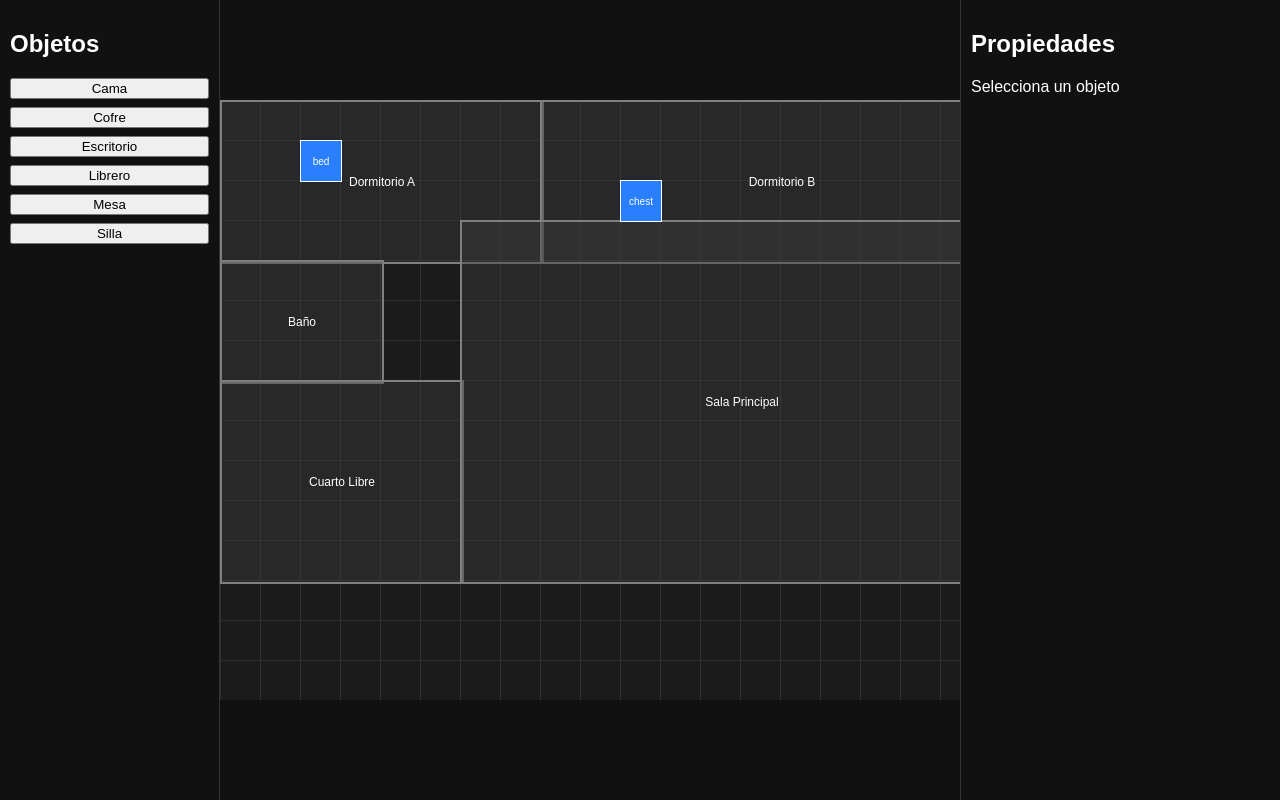
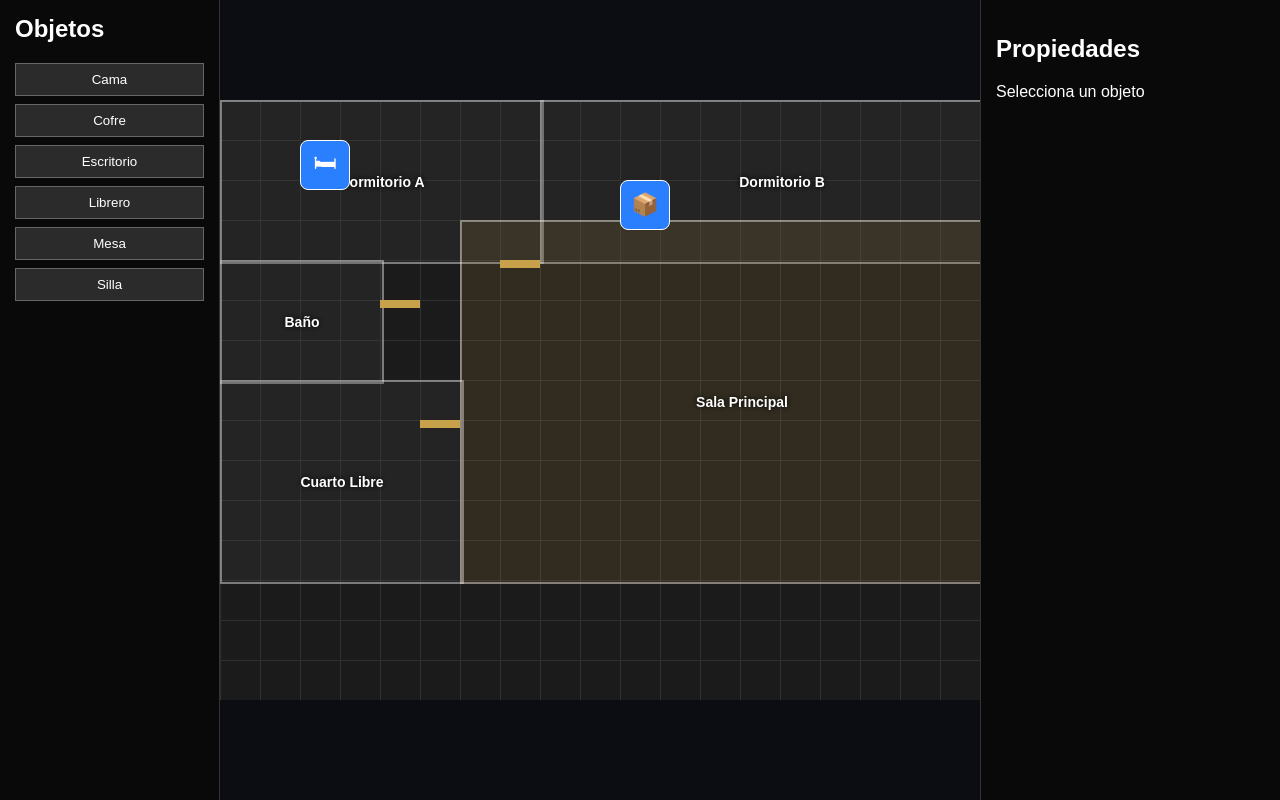
Before and after one commit to Golden-Ganso/West-Marches---Reynosa, a plain HTML site: page gremio.html in a window 1280 px wide. Drawn offline with Linux system fonts and the light colour scheme.

Commit message:
Se mejora croquis

```diff
--- a/css/gremio.css
+++ b/css/gremio.css
@@ -1,29 +1,44 @@
 body {
     margin: 0;
     font-family: Arial, sans-serif;
-    background: #111;
+    background: #0b0d12;
     color: white;
 }
 
 .guild-layout {
     display: grid;
-    grid-template-columns: 220px 1fr 320px;
+    grid-template-columns: 220px 1fr 300px;
     height: 100vh;
 }
 
 .catalog {
     border-right: 1px solid #333;
-    padding: 10px;
+    padding: 15px;
+    background: #090909;
 }
 
-.properties {
-    border-left: 1px solid #333;
-    padding: 10px;
+.catalog h2 {
+    margin-top: 0;
 }
 
 .catalog button {
     width: 100%;
     margin-bottom: 8px;
+    padding: 8px;
+    background: #2b2b2b;
+    color: white;
+    border: 1px solid #666;
+    cursor: pointer;
+}
+
+.catalog button:hover {
+    background: #444;
+}
+
+.properties {
+    border-left: 1px solid #333;
+    padding: 15px;
+    background: #090909;
 }
 
 .map-container {
@@ -34,6 +49,7 @@ body {
 }
 
 #guild-grid {
+
     position: relative;
 
     width: 800px;
@@ -49,33 +65,94 @@ body {
 }
 
 .room {
+
     position: absolute;
 
-    border: 2px solid #808080;
-    background-color: rgba(60,60,60,0.4);
+    border: 2px solid rgba(255,255,255,.40);
+
+    background: rgba(70,70,70,.20);
 
     display: flex;
+
     justify-content: center;
+
     align-items: center;
 
-    font-size: 12px;
+    font-size: 14px;
+
+    font-weight: bold;
+
+    color: white;
+
+    text-shadow: 0 0 5px black;
 }
 
 .object {
+
     position: absolute;
 
-    width: 40px;
-    height: 40px;
+    width: 48px;
+    height: 48px;
+
+    border-radius: 8px;
 
     background: #2a7fff;
 
     border: 1px solid white;
 
     display: flex;
+
     justify-content: center;
+
     align-items: center;
+
+    font-size: 22px;
 
     cursor: pointer;
 
-    font-size: 10px;
+    z-index: 10;
 }
+
+.object:hover {
+    transform: scale(1.1);
+}
+
+.door {
+
+    position:absolute;
+
+    width:40px;
+
+    height:8px;
+
+    background:#c8a24a;
+
+    z-index:5;
+}
+
+.property-card {
+
+    background:#151515;
+
+    border:1px solid #444;
+
+    border-radius:8px;
+
+    padding:15px;
+}
+
+.inventory-item {
+
+    background:#2a2a2a;
+
+    padding:8px;
+
+    border-radius:4px;
+
+    margin-bottom:6px;
+}
+
+.inventory-actions {
+
+    margin-top:15px;
+}
--- a/js/gremio.js
+++ b/js/gremio.js
@@ -36,6 +36,7 @@ const rooms = [
 
 {
     name:"Sala Principal",
+    type:"hall",
     x:6,
     y:3,
     w:14,
@@ -55,9 +56,10 @@ const objects = [
 
     owner:"Pulfa",
 
-    description:"Cama personalizada.",
+    description:"Cama personalizada con manta negra.",
 
     x:2,
+
     y:1,
 
     container:false
@@ -75,6 +77,7 @@ const objects = [
     description:"Objetos personales.",
 
     x:10,
+
     y:2,
 
     container:true,
@@ -89,14 +92,30 @@ const objects = [
 
 ];
 
+const icons = {
+
+    bed:"🛏",
+
+    chest:"📦",
+
+    bookshelf:"📚",
+
+    chair:"🪑",
+
+    desk:"🗄",
+
+    table:"🪵"
+};
+
 const grid = document.getElementById("guild-grid");
 
 renderRooms();
 renderObjects();
+renderDoors();
 
 function renderRooms(){
 
-    rooms.forEach(room => {
+    rooms.forEach(room=>{
 
         const div = document.createElement("div");
 
@@ -108,26 +127,62 @@ function renderRooms(){
         div.style.width = `${room.w * cellSize}px`;
         div.style.height = `${room.h * cellSize}px`;
 
-        div.innerText = room.name;
+        if(room.type === "hall"){
+
+            div.style.background =
+                "rgba(180,140,60,.15)";
+        }
+
+        div.textContent = room.name;
 
         grid.appendChild(div);
+    });
+}
 
+function renderDoors(){
+
+    const doors = [
+
+        {x:7,y:4},
+        {x:4,y:5},
+        {x:5,y:8}
+
+    ];
+
+    doors.forEach(d=>{
+
+        const div = document.createElement("div");
+
+        div.className = "door";
+
+        div.style.left =
+            `${d.x * cellSize}px`;
+
+        div.style.top =
+            `${d.y * cellSize}px`;
+
+        grid.appendChild(div);
     });
-
 }
 
 function renderObjects(){
 
-    objects.forEach(obj => {
+    objects.forEach(obj=>{
 
         const div = document.createElement("div");
 
-        div.className="object";
+        div.className = "object";
 
-        div.style.left=`${obj.x * cellSize}px`;
-        div.style.top=`${obj.y * cellSize}px`;
+        div.style.left =
+            `${obj.x * cellSize}px`;
 
-        div.innerText=obj.type;
+        div.style.top =
+            `${obj.y * cellSize}px`;
+
+        div.textContent =
+            icons[obj.type] ?? "❓";
+
+        div.title = obj.name;
 
         div.addEventListener("click",()=>{
 
@@ -136,43 +191,67 @@ function renderObjects(){
         });
 
         grid.appendChild(div);
-
     });
-
 }
 
 function showProperties(obj){
 
     let html = `
+
+    <div class="property-card">
+
         <h3>${obj.name}</h3>
 
         <p>
-            <b>Propietario:</b>
+
+            <strong>Propietario:</strong>
             ${obj.owner ?? "Nadie"}
+
         </p>
 
         <p>
+
             ${obj.description ?? ""}
+
         </p>
     `;
 
     if(obj.container){
 
-        html += "<h4>Contenido</h4>";
+        html += `
+        <h4>Contenido</h4>
+        `;
 
-        obj.items.forEach(item => {
+        obj.items.forEach(item=>{
 
             html += `
-                <p>
-                    ${item.name}
-                    x${item.quantity}
-                </p>
+
+            <div class="inventory-item">
+
+                ${item.name}
+                x${item.quantity}
+
+            </div>
             `;
-
         });
 
+        html += `
+
+        <div class="inventory-actions">
+
+            <button>
+                Agregar Objeto
+            </button>
+
+        </div>
+        `;
     }
 
-    document.getElementById("selected-object").innerHTML = html;
+    html += `
+    </div>
+    `;
 
+    document
+        .getElementById("selected-object")
+        .innerHTML = html;
 }
```
Also changed, not shown: gremio.html (+1 -3 lines).
